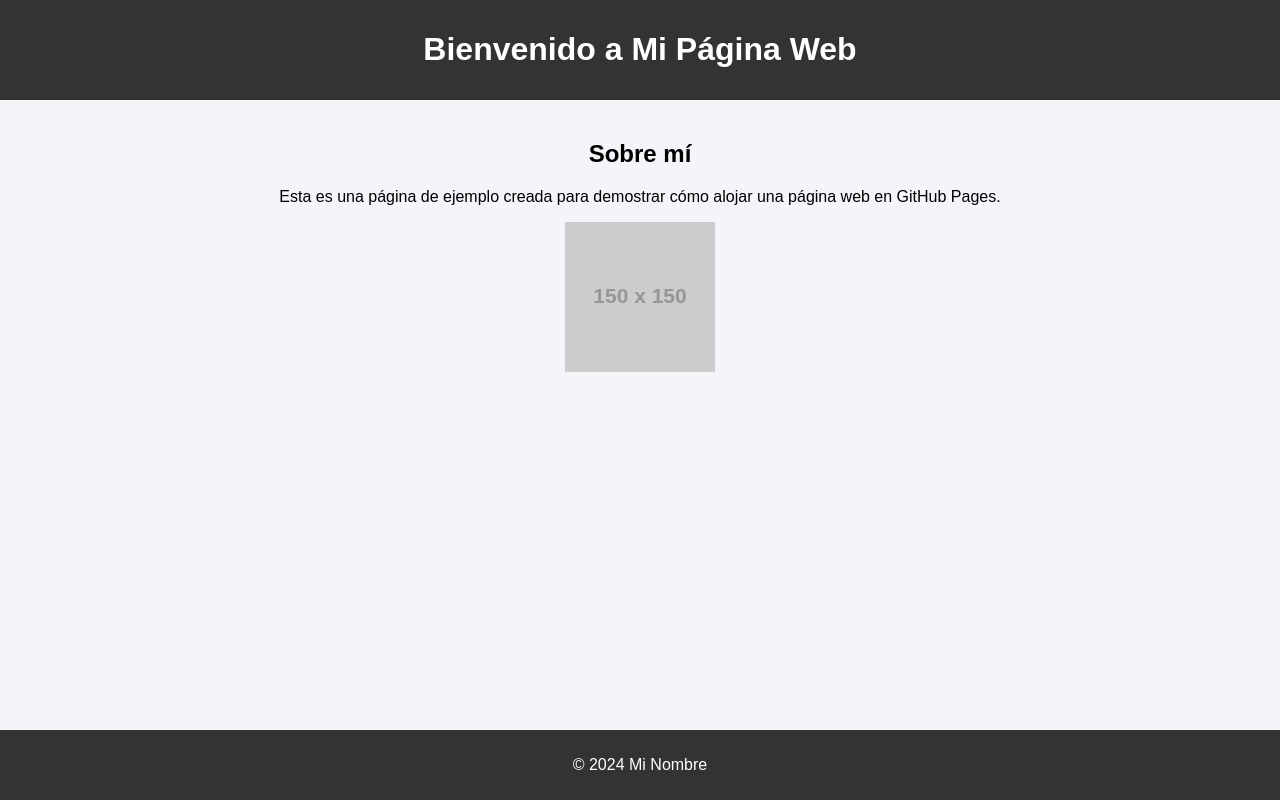
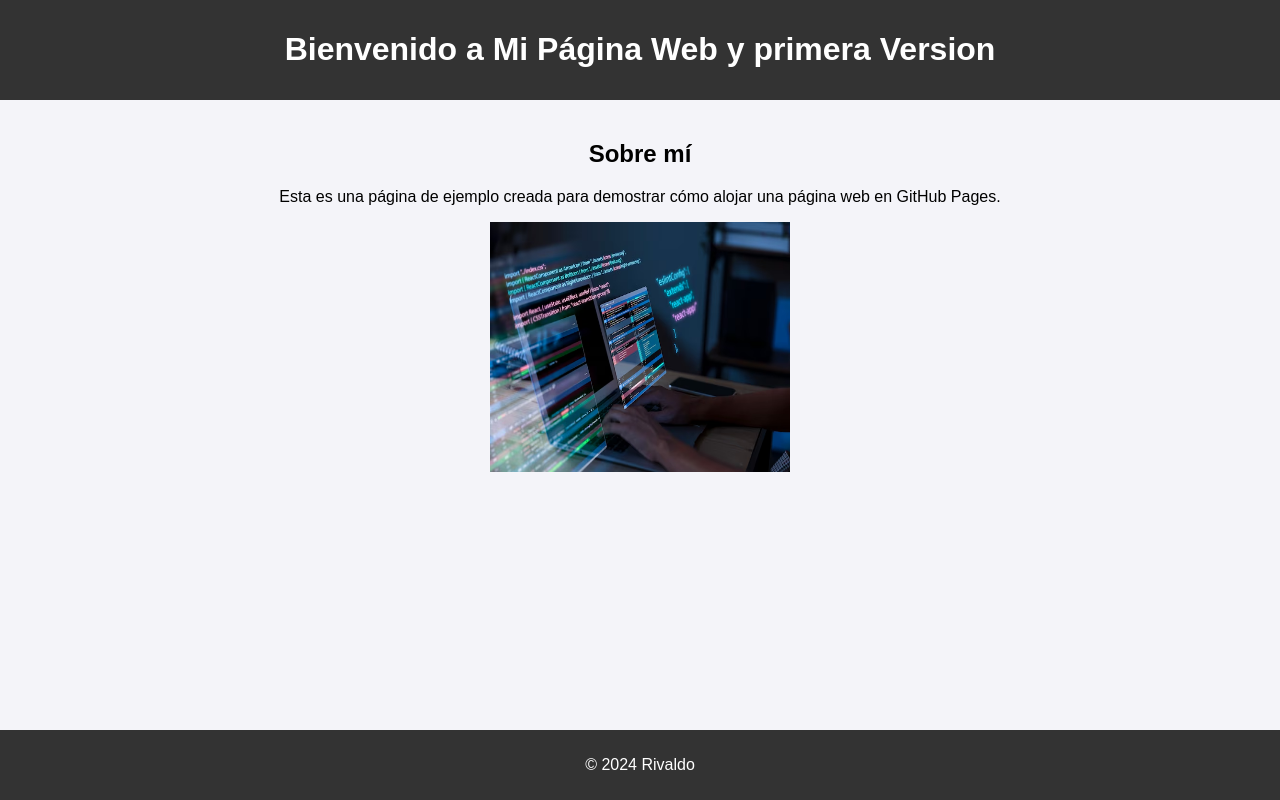
Before and after one commit to RivaldoCisneros/REPOSITORIO-DE-PRUEBA, a plain HTML site: page index.html in a window 1280 px wide. Drawn offline with Linux system fonts and the light colour scheme; placeholder pictures from the web are drawn by us.

Commit message:
Mi segunda Version

```diff
--- a/index.html
+++ b/index.html
@@ -32,15 +32,15 @@ bottom: 0;
 </head>
 <body>
 <header>
-<h1>Bienvenido a Mi Página Web</h1>
+<h1>Bienvenido a Mi Página Web y primera Version</h1>
 </header>
 <main>
 <h2>Sobre mí</h2>
 <p>Esta es una página de ejemplo creada para demostrar cómo alojar una página web en GitHub Pages.</p>
-<img src="https://via.placeholder.com/150" alt="Imagen de ejemplo" />
+<img src="imagen1.jpg" alt="Imagen de ejemplo" width="300" height="250" />
 </main>
 <footer>
-<p>© 2024 Mi Nombre</p>
+<p>© 2024 Rivaldo</p>
 </footer>
 </body>
 </html>
```
